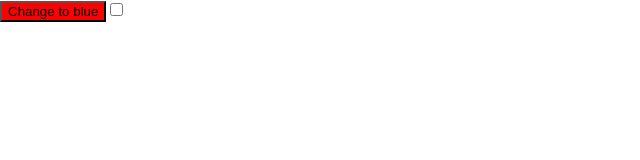
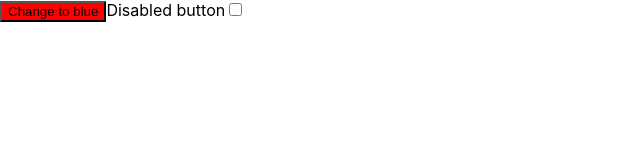
Before and after one commit to HongbeenLee/color-button, a React (Create React App) app: page / in a window 1280 px wide. Shown: the top 160 px of the page, without its empty margins (0-640 px from the left). Built offline with nearby package versions, Linux system fonts and the light colour scheme.

Commit message:
add label to checkbox

```diff
--- a/src/App.js
+++ b/src/App.js
@@ -17,7 +17,9 @@ function App() {
         >
         Change to {newButtonColor}
       </button>
-      <input type="checkbox" defaultChecked={disabled} onChange={(e) => setDisabled(e.target.checked)} />
+      <label>Disabled button
+        <input type="checkbox" defaultChecked={disabled} onChange={(e) => setDisabled(e.target.checked)} />
+      </label>
     </div>
   );
 }
```
Also changed, not shown: 1 other file (tests, documents, lock files or other folders).
